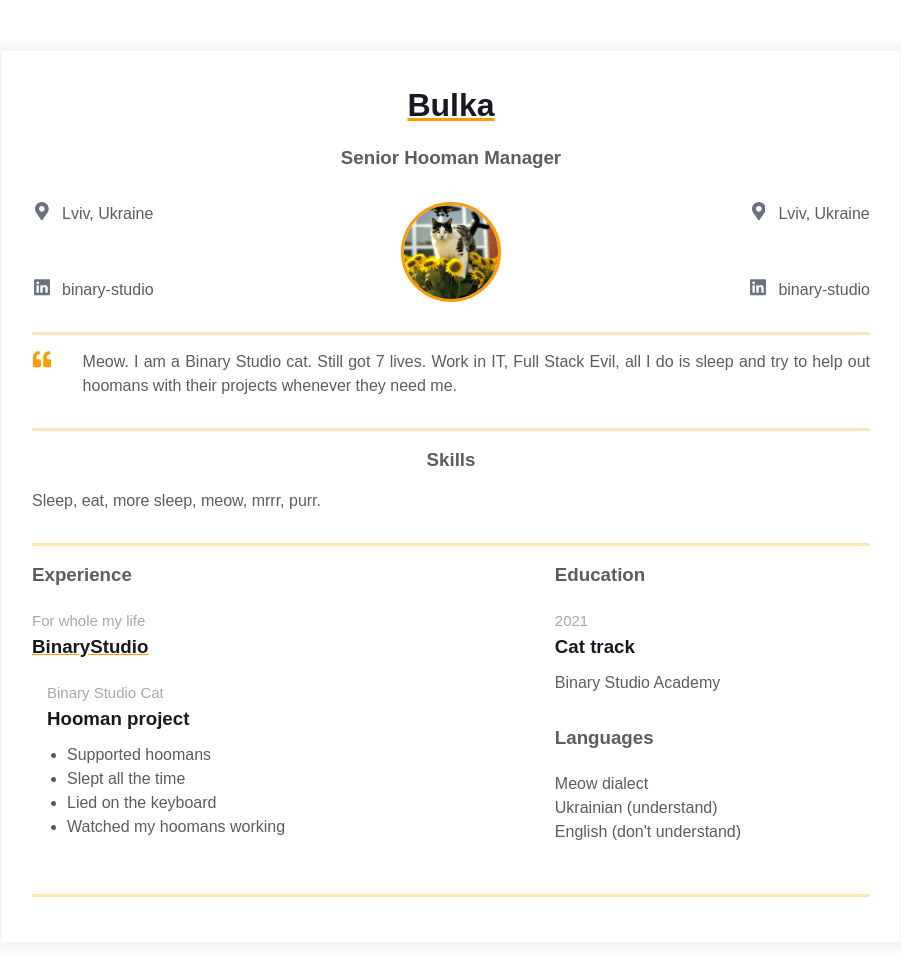
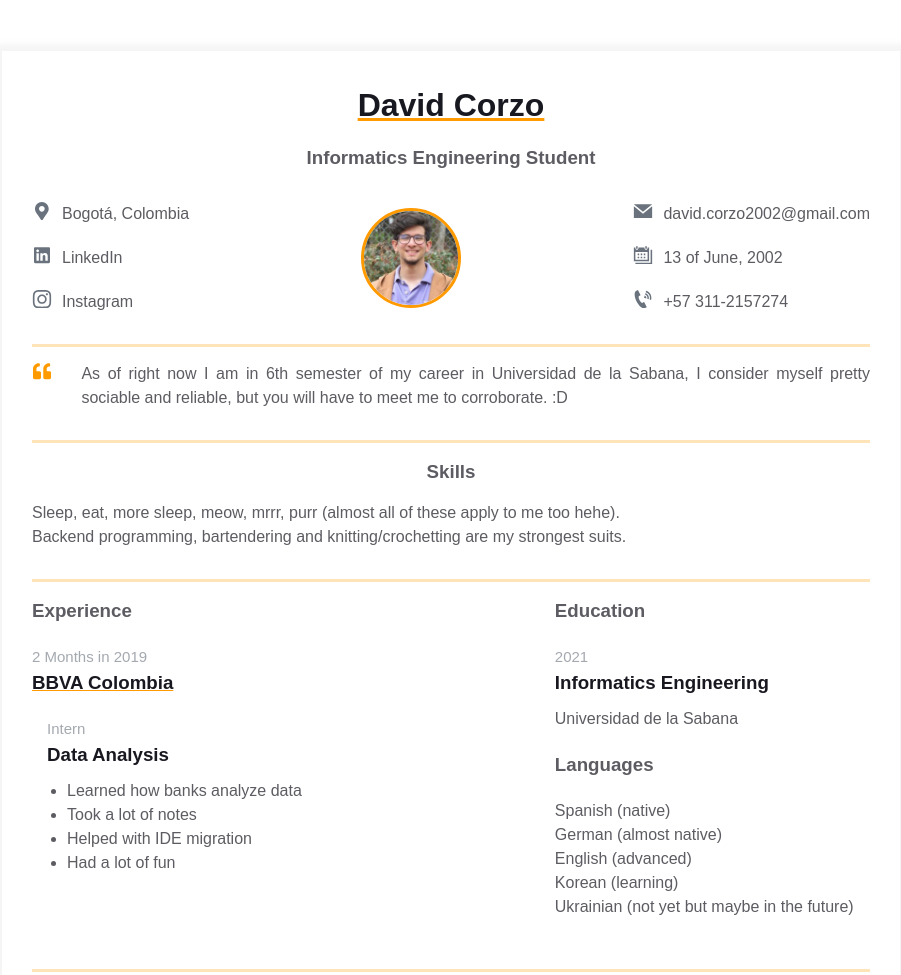
Before and after one commit to dcorzofernandez/homepage, a plain HTML site: page index.html in a window 1280 px wide. Shown: the whole page, without its empty margins (189-1090 px from the left). Drawn offline with Linux system fonts and the light colour scheme.

Commit message:
Changed information from Bulka to personal, added my own image

```diff
--- a/index.html
+++ b/index.html
@@ -11,13 +11,13 @@
       <div class="resume">
         <div class="container">
           <div class="resume__block">
-            <h1 class="contact-info__header">Bulka</h1>
-            <h3 class="contact-info__sub-header">Senior Hooman Manager</h3>
+            <h1 class="contact-info__header">David Corzo</h1>
+            <h3 class="contact-info__sub-header">Informatics Engineering Student</h3>
 
             <div class="contact_info_container fh">
 
               <div class="contact-info__block">
-                <a href="" rel="author" class="contact-info__item">
+                <a href="https://www.google.com/maps/place/Bogot%C3%A1/@4.6482784,-74.27262,11z/data=!3m1!4b1!4m6!3m5!1s0x8e3f9bfd2da6cb29:0x239d635520a33914!8m2!3d4.7109886!4d-74.072092!16zL20vMDFkenlj?entry=ttu" rel="author" class="contact-info__item">
                   <div class="contact-info__item-icon-wrapper">
                     <svg class="contact-info__item-icon" xmlns="http://www.w3.org/2000/svg" viewBox="0 0 384 512">
                       <path
@@ -28,9 +28,9 @@
                       ></path>
                     </svg>
                   </div>
-                  <span>Lviv, Ukraine</span>
+                  <span>Bogotá, Colombia</span>
                 </a>
-                <a href="https://ua.linkedin.com/company/binary-studio_241166" rel="author" class="contact-info__item">
+                <a href="https://co.linkedin.com/in/davidcorzof" rel="author" class="contact-info__item">
                   <div class="contact-info__item-icon-wrapper">
                     <svg class="contact-info__item-icon" xmlns="http://www.w3.org/2000/svg" viewBox="0 0 448 512">
                       <path
@@ -44,43 +44,71 @@
                       ></path>
                     </svg>
                   </div>
-                  <span>binary-studio</span>
+                  <span>LinkedIn</span>
+                </a>
+                <a href="https://co.linkedin.com/in/davidcorzof" rel="author" class="contact-info__item">
+                  <div class="contact-info__item-icon-wrapper">
+                    <svg class="contact-info__item-icon" xmlns="http://www.w3.org/2000/svg" width="24" height="24" viewBox="0 0 24 24">
+                      <path
+                        d="M12 2.163c3.204 0 3.584.012 4.85.07 3.252.148 4.771 1.691 4.919 4.919.058
+                        1.265.069 1.645.069 4.849 0 3.205-.012 3.584-.069 4.849-.149 3.225-1.664
+                        4.771-4.919 4.919-1.266.058-1.644.07-4.85.07-3.204 0-3.584-.012-4.849-.07-3.26-.149-4.771-1.699-4.919-4.92-.058-1.265-.07-1.644-.07-4.849
+                        0-3.204.013-3.583.07-4.849.149-3.227 1.664-4.771 4.919-4.919 1.266-.057 1.645-.069
+                        4.849-.069zm0-2.163c-3.259 0-3.667.014-4.947.072-4.358.2-6.78 2.618-6.98 6.98-.059 1.281-.073 1.689-.073 4.948
+                        0 3.259.014 3.668.072 4.948.2 4.358 2.618 6.78 6.98 6.98 1.281.058 1.689.072 4.948.072 3.259 0 3.668-.014 4.948-.072 4.354-.2
+                        6.782-2.618 6.979-6.98.059-1.28.073-1.689.073-4.948 0-3.259-.014-3.667-.072-4.947-.196-4.354-2.617-6.78-6.979-6.98-1.281-.059-1.69-.073-4.949-.073zm0
+                        5.838c-3.403 0-6.162 2.759-6.162 6.162s2.759 6.163 6.162 6.163 6.162-2.759 6.162-6.163c0-3.403-2.759-6.162-6.162-6.162zm0
+                        10.162c-2.209 0-4-1.79-4-4 0-2.209 1.791-4 4-4s4 1.791 4 4c0 2.21-1.791 4-4 4zm6.406-11.845c-.796 0-1.441.645-1.441
+                        1.44s.645 1.44 1.441 1.44c.795 0 1.439-.645 1.439-1.44s-.644-1.44-1.439-1.44z"
+                      ></path>
+                    </svg>
+                  </div>
+                  <span>Instagram</span>
                 </a>
               </div>
 
               <div class="contact-info__block contact-info__block--center">
-                <img class="contact-info__avatar" src="assets/bulka.jpg" alt="Bulka" />
+                <img class="contact-info__avatar" src="assets/david.jpeg" alt="Bulka" />
               </div>
 
               <div class="contact-info__block">
                 <a href="" rel="author" class="contact-info__item">
                   <div class="contact-info__item-icon-wrapper">
-                    <svg class="contact-info__item-icon" xmlns="http://www.w3.org/2000/svg" viewBox="0 0 384 512">
+                    <svg class="contact-info__item-icon" xmlns="http://www.w3.org/2000/svg" width="24" height="24" viewBox="0 0 24 24">
+                    <path
+                      d="M12 12.713l-11.985-9.713h23.97l-11.985 9.713zm0 2.574l-12-9.725v15.438h24v-15.438l-12 9.725z"
+                    ></path>
+                    </svg>
+                  </div>
+                  <span>david.corzo2002@gmail.com</span>
+                </a>
+                <a href="" rel="author" class="contact-info__item">
+                  <div class="contact-info__item-icon-wrapper">
+                    <svg class="contact-info__item-icon" xmlns="http://www.w3.org/2000/svg" width="24" height="24" viewBox="0 0 24 24">
                       <path
-                        d="M172.268 501.67C26.97 291.031 0 269.413 0 192 0 85.961 85.961 0
-                        192 0s192 85.961 192 192c0 77.413-26.97 99.031-172.268 309.67-9.535
-                        13.774-29.93 13.773-39.464 0zM192 272c44.183 0 80-35.817
-                        80-80s-35.817-80-80-80-80 35.817-80 80 35.817 80 80 80z"
+                        d="M17 1c0-.552-.447-1-1-1s-1 .448-1 1v2c0 .552.447 1 1 1s1-.448 1-1v-2zm-12 2c0
+                        .552-.447 1-1 1s-1-.448-1-1v-2c0-.552.447-1 1-1s1 .448 1 1v2zm13 5v10h-16v-10h16zm2-6h-2v1c0 1.103-.897
+                        2-2 2s-2-.897-2-2v-1h-8v1c0 1.103-.897 2-2 2s-2-.897-2-2v-1h-2v18h20v-18zm4 3v19h-22v-2h20v-17h2zm-17
+                        7h-2v-2h2v2zm4 0h-2v-2h2v2zm4 0h-2v-2h2v2zm-8 4h-2v-2h2v2zm4 0h-2v-2h2v2zm4 0h-2v-2h2v2z"
                       ></path>
                     </svg>
                   </div>
-                  <span>Lviv, Ukraine</span>
+                  <span>13 of June, 2002</span>
                 </a>
-                <a href="https://ua.linkedin.com/company/binary-studio_241166" rel="author" class="contact-info__item">
+                <a href="" rel="author" class="contact-info__item">
                   <div class="contact-info__item-icon-wrapper">
-                    <svg class="contact-info__item-icon" xmlns="http://www.w3.org/2000/svg" viewBox="0 0 448 512">
+                    <svg class="contact-info__item-icon" xmlns="http://www.w3.org/2000/svg" width="24" height="24" viewBox="0 0 24 24">
                       <path
-                        d="M416 32H31.9C14.3 32 0 46.5 0 64.3v383.4C0 465.5 14.3 480 31.9
-                        480H416c17.6 0 32-14.5 32-32.3V64.3c0-17.8-14.4-32.3-32-32.3zM135.4
-                        416H69V202.2h66.5V416zm-33.2-243c-21.3 0-38.5-17.3-38.5-38.5S80.9
-                        96 102.2 96c21.2 0 38.5 17.3 38.5 38.5 0 21.3-17.2 38.5-38.5
-                        38.5zm282.1 243h-66.4V312c0-24.8-.5-56.7-34.5-56.7-34.6 0-39.9
-                        27-39.9 54.9V416h-66.4V202.2h63.7v29.2h.9c8.9-16.8 30.6-34.5
-                        62.9-34.5 67.2 0 79.7 44.3 79.7 101.9V416z"
+                        d="M14.89 23.654c-7.367 3.367-18.802-18.86-11.601-22.615l2.107-1.039
+                        3.492 6.817-2.082 1.026c-2.189 1.174 2.37 10.08 4.609 8.994.091-.041 2.057-1.007 2.064-1.011l3.521
+                        6.795c-.008.004-1.989.978-2.11 1.033zm-1.538-13.409l2.917.87c.223-.747.16-1.579-.24-2.317-.399-.739-1.062-1.247-1.808-1.469l-.869
+                        2.916zm1.804-6.058c1.551.462 2.926 1.516 3.756 3.051.831 1.536.96 3.263.498
+                        4.813l-1.795-.535c.325-1.091.233-2.306-.352-3.387-.583-1.081-1.551-1.822-2.643-2.146l.536-1.796zm.95-3.187c2.365.705 4.463 2.312
+                        5.729 4.656 1.269 2.343 1.466 4.978.761 7.344l-1.84-.548c.564-1.895.406-4.006-.608-5.882-1.016-1.877-2.696-3.165-4.591-3.729l.549-1.841z"
                       ></path>
                     </svg>
                   </div>
-                  <span>binary-studio</span>
+                  <span>+57 311-2157274</span>
                 </a>
               </div>
 
@@ -106,7 +134,9 @@
                   ></path>
                 </svg>
               </div>
-              <p class="intro_text">Meow. I am a Binary Studio cat. Still got 7 lives. Work in IT, Full Stack Evil, all I do is sleep and try to help out hoomans with their projects whenever they need me.</p>
+              <p class="intro_text">
+                As of right now I am in 6th semester of my career in Universidad de la Sabana, I consider myself pretty sociable and reliable, but you will have to meet me to corroborate. :D
+              </p>
             </div>
           </div>
         </div>
@@ -115,7 +145,8 @@
           <div class="resume__block">
             <div class="skills">
               <h3 class="skills__header">Skills</h3>
-              <p class="skills__text">Sleep, eat, more sleep, meow, mrrr, purr.</p>
+              <p class="skills__text">Sleep, eat, more sleep, meow, mrrr, purr (almost all of these apply to me too hehe).</p>
+              <p class="skills__text">Backend programming, bartendering and knitting/crochetting are my strongest suits.</p>
             </div>
           </div>
         </div>
@@ -127,18 +158,18 @@
                 <h3 class="experiences__header">Experience</h3>
                 <div class="experiences__company">
                   <div class="experiences__company-header">
-                    <span class="experiences__company-header-durability">For whole my life</span>
-                    <h3 class="experiences__company-header-name">BinaryStudio</h3>
+                    <span class="experiences__company-header-durability">2 Months in 2019</span>
+                    <h3 class="experiences__company-header-name">BBVA Colombia</h3>
                   </div>
 
                   <div class="experiences__company-project">
-                    <span class="experiences__company-project-role"> Binary Studio Cat </span>
-                    <h3 class="experiences__company-project-name">Hooman project</h3>
+                    <span class="experiences__company-project-role"> Intern </span>
+                    <h3 class="experiences__company-project-name">Data Analysis</h3>
                     <ul class="experiences__company-project-responsibilities">
-                      <li>Supported hoomans</li>
-                      <li>Slept all the time</li>
-                      <li>Lied on the keyboard</li>
-                      <li>Watched my hoomans working</li>
+                      <li>Learned how banks analyze data</li>
+                      <li>Took a lot of notes</li>
+                      <li>Helped with IDE migration</li>
+                      <li>Had a lot of fun</li>
                     </ul>
                   </div>
                 </div>
@@ -150,16 +181,19 @@
                     <h3 class="additional-info__education-header">Education</h3>
                     <div class="additional-info__education-university">
                       <span class="additional-info__education-university-durability"> 2021 </span>
-                      <h3 class="additional-info__education-university-speciality">Cat track</h3>
-                      <p class="additional-info__education-university-name">Binary Studio Academy</p>
+                      <h3 class="additional-info__education-university-speciality">Informatics Engineering</h3>
+                      <p class="additional-info__education-university-name">Universidad de la Sabana</p>
                     </div>
                   </div>
 
                   <div class="additional-info__languages">
                     <h3 class="additional-info__languages-header">Languages</h3>
-                    <p class="additional-info__languages-item">Meow dialect</p>
-                    <p class="additional-info__languages-item">Ukrainian (understand)</p>
-                    <p class="additional-info__languages-item">English (don't understand)</p>
+                    <p class="additional-info__languages-item">Spanish (native)</p>
+                    <p class="additional-info__languages-item">German (almost native)</p>
+                    <p class="additional-info__languages-item">English (advanced)</p>
+                    <p class="additional-info__languages-item">Korean (learning)</p>
+                    <p class="additional-info__languages-item">Ukrainian (not yet but maybe in the future)</p>
+
                   </div>
                 </div>
               </div>
```
Also changed, not shown: assets/david.jpeg (added).
